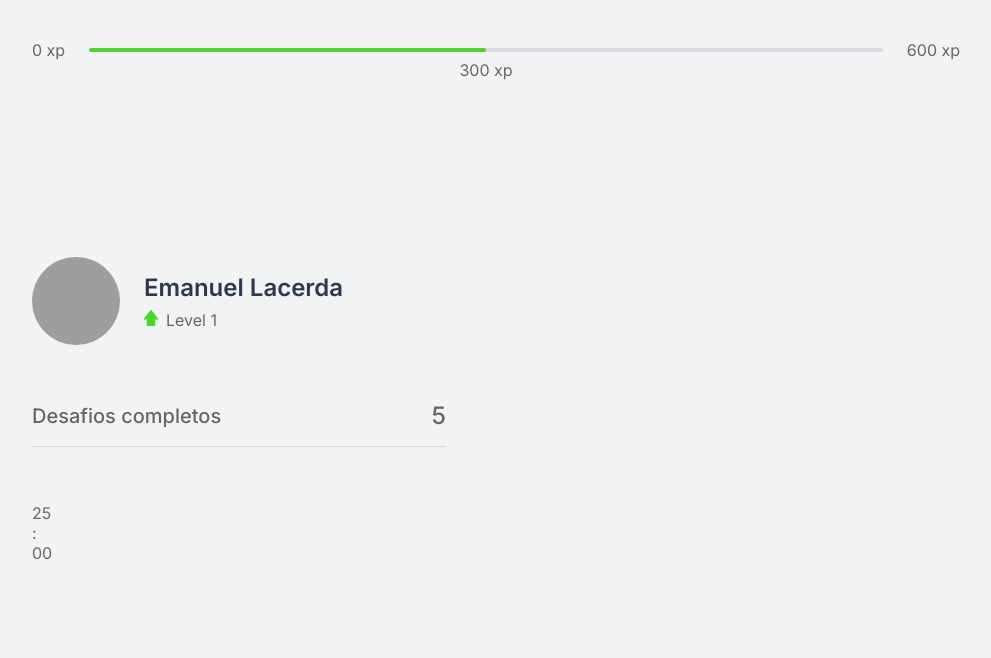
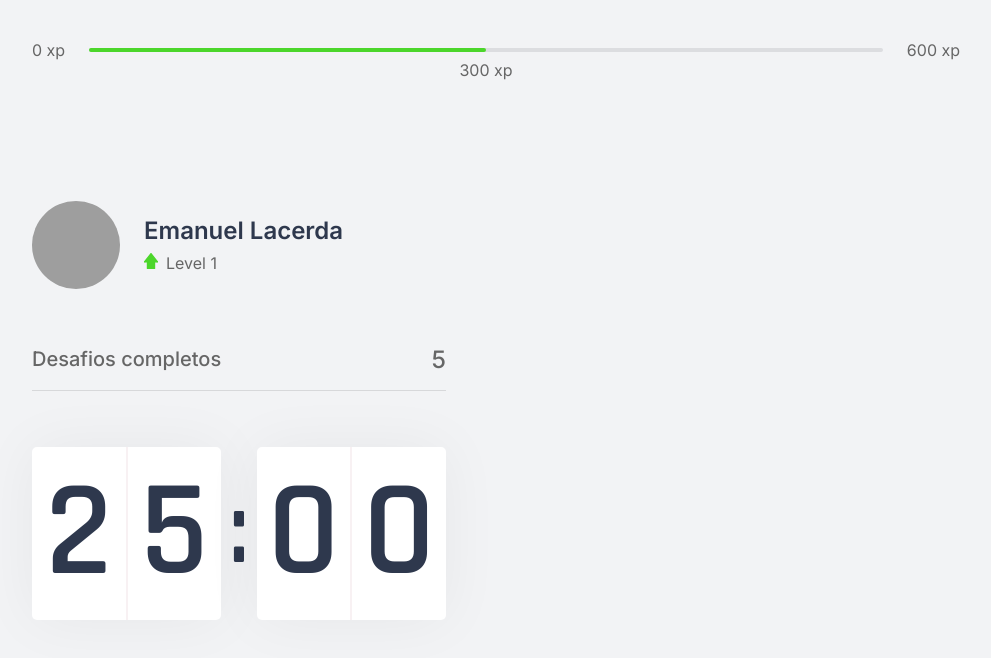
Before and after one commit to EmanuelLacerda/povi, a Next.js app: page / in a window 1280 px wide. Shown: the top 658 px of the page, without its empty margins (144-1135 px from the left). Built offline with nearby package versions, Linux system fonts and the light colour scheme; grey boxes are pictures that could not be loaded.

Commit message:
style: Adds the styles of the countdown.

```diff
--- a/src/components/Countdown.tsx
+++ b/src/components/Countdown.tsx
@@ -1,10 +1,11 @@
+import styles from '../styles/components/Countdown.module.css'
 import { useState } from 'react';
 
 export function Countdown(){
 	const [ timeinSeconds, setTimeinSeconds ] = useState(120);
 
 	return (
-		<div>
+		<div className={styles.countdownContainer}>
 			<div>
 				<span>2</span>
 				<span>5</span>
--- /dev/null
+++ b/src/styles/components/Countdown.module.css
@@ -0,0 +1,38 @@
+.countdownContainer{
+	display: flex;
+	align-items: center;
+	font-family: Rajdhani;
+	font-weight: 600;
+	color: var(--title);
+}
+
+.countdownContainer > div{
+	flex: 1;
+
+	display: flex;
+	align-items: center;
+	justify-content: space-evenly;
+
+	background: var(--white);
+	box-shadow:  0 0 60px rgba(0,0,0,0.05);
+	border-radius: 5px;
+	font-size: 8.5rem;
+	text-align: center;
+}
+
+.countdownContainer > div span{
+	flex: 1;
+}
+
+.countdownContainer > div span:first-child{
+	border-right: 1px solid #f8f1f3;
+}
+
+.countdownContainer > div span:last-child{
+	border-left: 1px solid #f8f1f3;
+}
+
+.countdownContainer > span{
+	font-size: 6.25rem;
+	margin: 0 0.5rem;
+}
```
